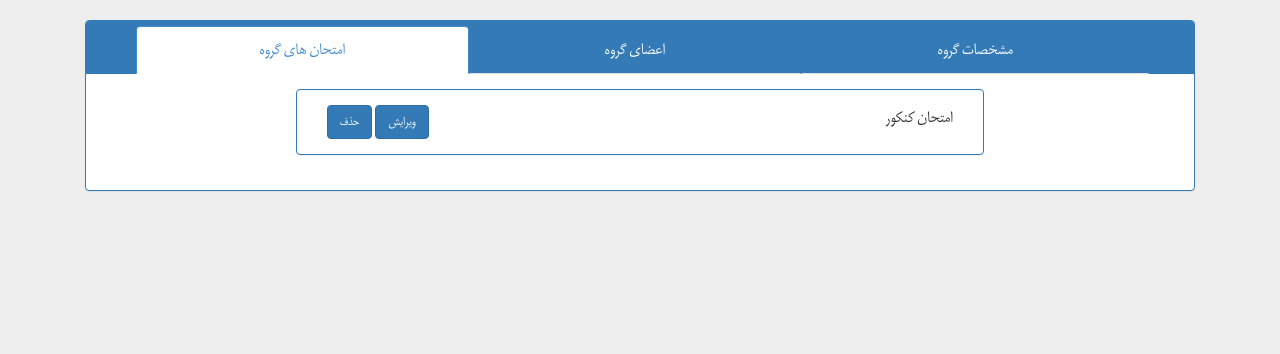
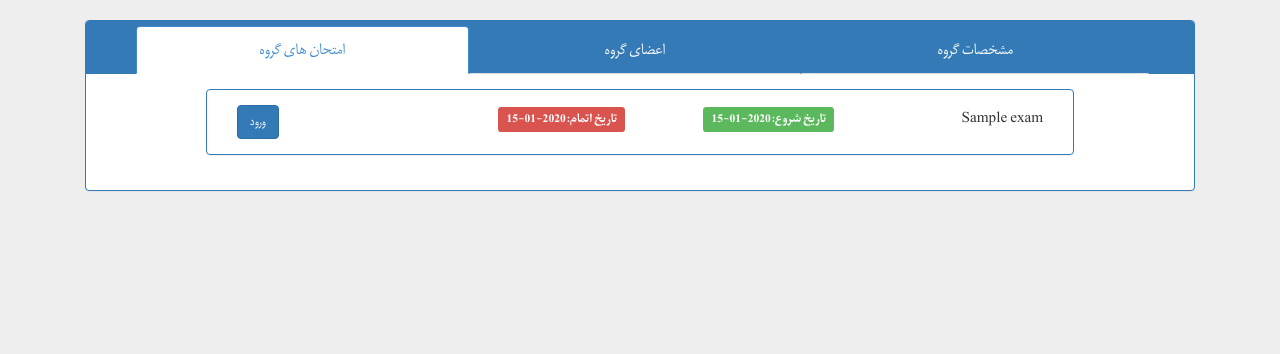
Before and after one commit to behnejad/gosling, a Django app: template templates/group.html in a window 1280 px wide, after a click on "امتحان های گروه". Shown: the part 72-426 px from the top of the page. Run offline with Django 3.2, Linux system fonts and the light colour scheme; the template is opened without the code that fills it: most values are stand-ins (such as "Sample title", 1, 10 or a date in 2020); some libraries are stand-ins or nearby versions.

Commit message:
group adduser and exam-problem view added.

```diff
--- a/exam/models.py
+++ b/exam/models.py
@@ -35,7 +35,7 @@ class exam(models.Model):
     groupid = models.ForeignKey(group)
     startdate = models.DateTimeField()
     enddate = models.DateTimeField()
-    name = models.CharField(max_length=40)
+    name = models.CharField(max_length=80)
 
     def __unicode__(self):
         return self.name
--- a/exam/urls.py
+++ b/exam/urls.py
@@ -5,8 +5,10 @@ from exam import views
 urlpatterns = (
     url(r'^$', views.index, name='examIndex'),
     url(r'^exam/(?P<eID>\d{1,4})$', views.exam, name='exam'),
+    url(r'^makeExam$', views.makeExam, name='makeExam'),
     url(r'^examList/$', views.exam_list, name='examList'),
     url(r'^group/(?P<eID>\d{1,4})$', views.group, name='group'),
+    url(r'^groupAdd$', views.addToGroup, name='addToGroup'),
     url(r'^groupList/$', views.group_list, name='groupList'),
     url(r'^problemList/$', views.problem_list, name='problemList'),
     url(r'^problem/$', views.problem, name='Problem'),
--- a/templates/group.html
+++ b/templates/group.html
@@ -3,6 +3,7 @@
 {% block extRight %}{% endblock %}
 {% block branding %}{% endblock %}
 {% block content %}
+    <script>var groupId = "{{ group.id }}";</script>
     <div class="col-sm-12">
         <div class="rtl irmitra" style="font-size:18px;">
             <div class="panel with-nav-tabs panel-primary">
@@ -84,8 +85,8 @@
                                         <div class="row">
                                             {% if not user %}
                                                 <div class="col-sm-6 col-sm-offset-3">
-                                                    <button class="btn btn-lg btn-primary btn-block" type="submit">ذخیره
-                                                        تغییرات
+                                                    <button class="btn btn-lg btn-primary btn-block" type="submit">
+                                                        ذخیره تغییرات
                                                     </button>
                                                 </div>
                                             {% endif %}
@@ -104,7 +105,6 @@
                                                 <form action="{% url 'groupAdmin' group.id %}"
                                                       method="post">{% csrf_token %}
                                                     <input type="text" value="{{ i.user_id }}" class="hide" name="user">
-
                                                     <div class="col-sm-2">
                                                         <button type="submit" class="btn btn-primary">حذف فرد</button>
                                                     </div>
@@ -118,31 +118,42 @@
                             </div>
                         </div>
                         <div class="tab-pane fade" id="t3">
-                            <div class="col-sm-8 col-sm-offset-2">
+                            <div class="col-sm-10 col-sm-offset-1">
+                                {% for exam in exams %}
                                     <div class="panel panel-primary" align="right">
                                         <div class="panel-body">
-                                        <div class="col-sm-4" align="left">
-                                            <button type="button" class="btn btn-primary">ویرایش</button>
-                                            <button type="button" class="btn btn-primary">حذف</button>
+                                            <div class="col-sm-3" align="left">
+                                                <a href='{% url 'exam' exam.id %}' class="btn btn-primary">ورود</a>
+                                                {% if not user %}
+                                                    <a href='#' class="btn btn-primary">ویرایش</a>
+                                                    <a href='#' class="btn btn-primary">حذف</a>
+                                                {% endif %}
                                             </div>
-                                        <div class="col-sm-8" align="right">
-                                            امتحان کنکور
+                                            <div class="col-sm-3" align="right">
+                                                <span class="label label-danger"> تاریخ اتمام:{{ exam.startdate }}</span>
+                                            </div>
+                                            <div class="col-sm-3" align="right">
+                                                <span class="label label-success">تاریخ شروع:{{ exam.enddate }}</span>
+                                            </div>
+                                            <div class="col-sm-3" align="right">
+                                                {{ exam.name }}
                                             </div>
                                         </div>
                                     </div>
+                                {% endfor %}
                             </div>
                         </div>
                         <div class="tab-pane fade" id="t4">
                             <div class="col-sm-8 col-sm-offset-2">
                                 <div class="panel panel-primary" align="right" style="padding: 1em;">
                                     <br class="panel-body">
-
+                                    <form action="{% url 'makeExam' %}" method="post">{% csrf_token %}
                                         <div class="row">
                                             <div class="col-sm-2 col-sm-push-10">
                                                 نام امتحان:
                                             </div>
                                             <div class="col-sm-10 col-sm-pull-2">
-                                            <input type="text" class="form-control" id="usr">
+                                                <input type="text" class="form-control" name="examName">
                                             </div>
                                         </div>
                                         </br>
@@ -150,8 +161,11 @@
                                             <div class="col-sm-2 col-sm-push-10">
                                                 تاریخ شروع:
                                             </div>
-                                        <div class="col-sm-10 col-sm-pull-2">
-                                            <input type="text" class="form-control" id="usr">
+                                            <div class='input-group date col-sm-9 col-sm-pull-2' dir="ltr" id='datetimepicker1'>
+                                                <input type="text" class="form-control" name="startDate" />
+                                                <span class="input-group-addon">
+                                                    <span class="glyphicon glyphicon-calendar"></span>
+                                                </span>
                                             </div>
                                         </div>
                                         </br>
@@ -159,15 +173,19 @@
                                             <div class="col-sm-2 col-sm-push-10">
                                                 تاریخ پایان:
                                             </div>
-                                        <div class="col-sm-10 col-sm-pull-2">
-                                            <input type="text" class="form-control" id="usr">
+                                            <div class='input-group date col-sm-9 col-sm-pull-2' dir="ltr" id='datetimepicker2'>
+                                                <input type="text" class="form-control" name="endDate">
+                                                <span class="input-group-addon">
+                                                    <span class="glyphicon glyphicon-calendar"></span>
+                                                </span>
                                             </div>
                                         </div>
                                         </br>
                                         <div align="center">
-                                        <button type="button" class="btn btn-primary">ساختن امتحان</button>
+                                            <button type="submit" class="btn btn-primary">ساختن امتحان</button>
                                         </div>
                                         </br>
+                                    </form>
                                 </div>
                             </div>
                         </div>
@@ -177,9 +195,9 @@
                                     <div class="panel-body" align="center">
                                         <div class="form-group" align="right">
                                             ایمیل کاربر را وارد کنید:
-                                            <input type="text" class="form-control" id="usr">
+                                            <input type="text" class="form-control" id="userEmail">
                                         </div>
-                                        <button type="button" class="btn btn-primary">اضافه کردن فرد</button>
+                                        <button type="button" class="btn btn-primary" id="addUser">اضافه کردن فرد</button>
                                     </div>
                                 </div>
                             </div>
@@ -222,3 +240,35 @@
         </div>
     </div>
 {% endblock %}
+{% block extra %}
+<link href="/statics/bootstrap/css/datetimepicker.css" rel="stylesheet">
+<script src="/statics/bootstrap/js/datetimepicker.js"></script>
+<script>
+    $('#datetimepicker1').datetimepicker();
+    $('#datetimepicker2').datetimepicker();
+    $('#addUser').click(function(){
+        var user = $('#userEmail')[0];
+        if (!user.value.length){
+            alert('ایمیل بزن برادر');
+            return;
+        }
+        $.ajax({
+            url: "{% url 'addToGroup' %}",
+            type: "POST",
+            data: { mail: user.value, gid: groupId, csrftoken: $.cookie("csrftoken"),
+                csrfmiddlewaretoken: $("input[name='csrfmiddlewaretoken']").val() },
+            statusCode: {
+                200: function(){
+                    alert('فرد موزد نظر اضافه شد');
+                    user.value = '';
+                }
+            },
+            complete: function(e, xhr, settings) {
+                if (e.status !== 200) {
+                    alert('خظا در افزودن کاربر');
+                }
+            }
+        });
+    });
+</script>
+{% endblock %}
--- a/user/models.py
+++ b/user/models.py
@@ -68,7 +68,7 @@ class group_user_relation(models.Model):
     relation_types = (('T', 'Teacher'), ('S', 'Student'))
     user = models.ForeignKey(User)
     group = models.ForeignKey(group)
-    type = models.CharField(max_length=1, choices=relation_types, default='T')
+    type = models.CharField(max_length=1, choices=relation_types, default='S')
 
 
 class prereg(models.Model):
```
Also changed, not shown: exam/views.py (+15 -2 lines). Lines whose indentation alone changed are shown as unchanged.
